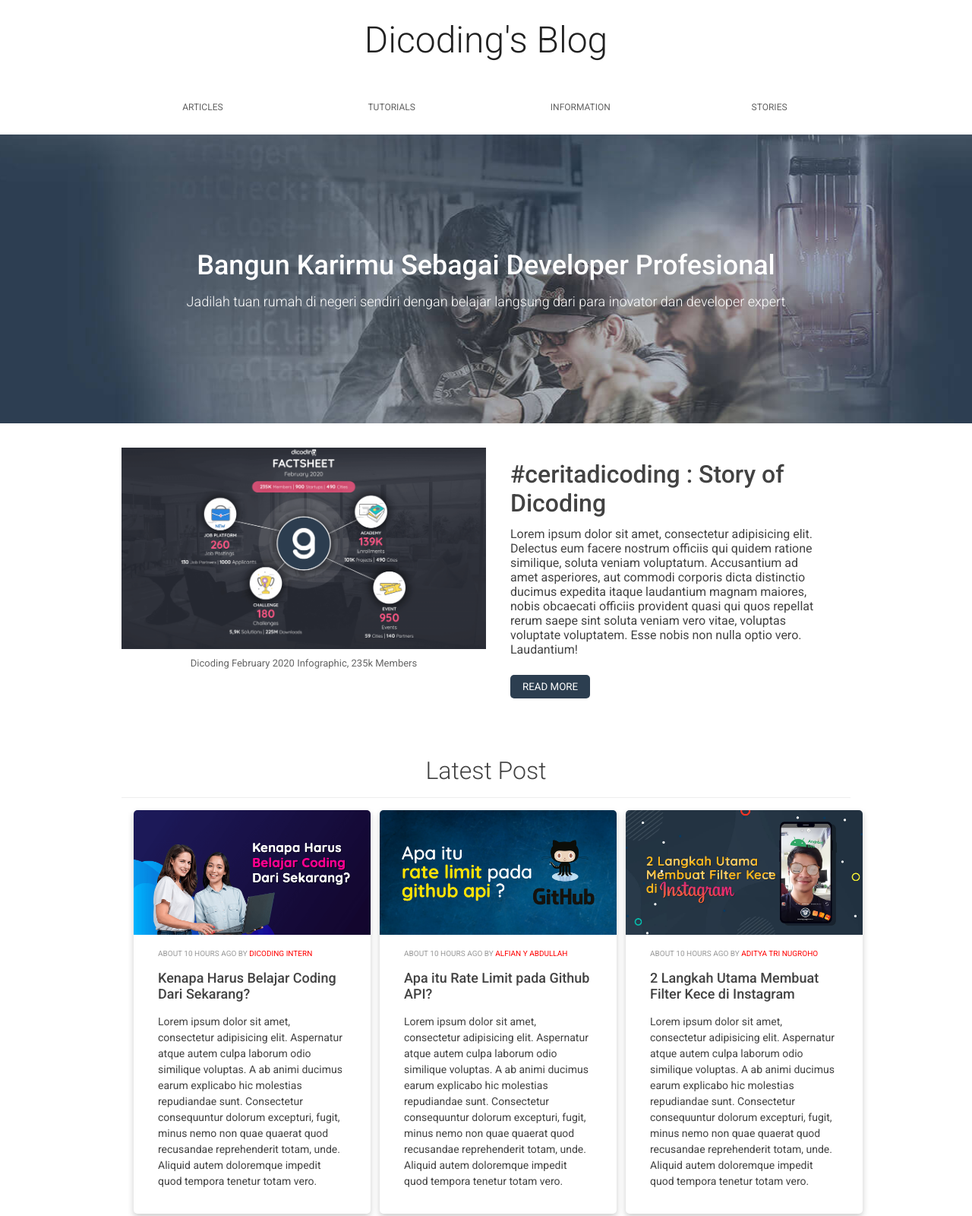
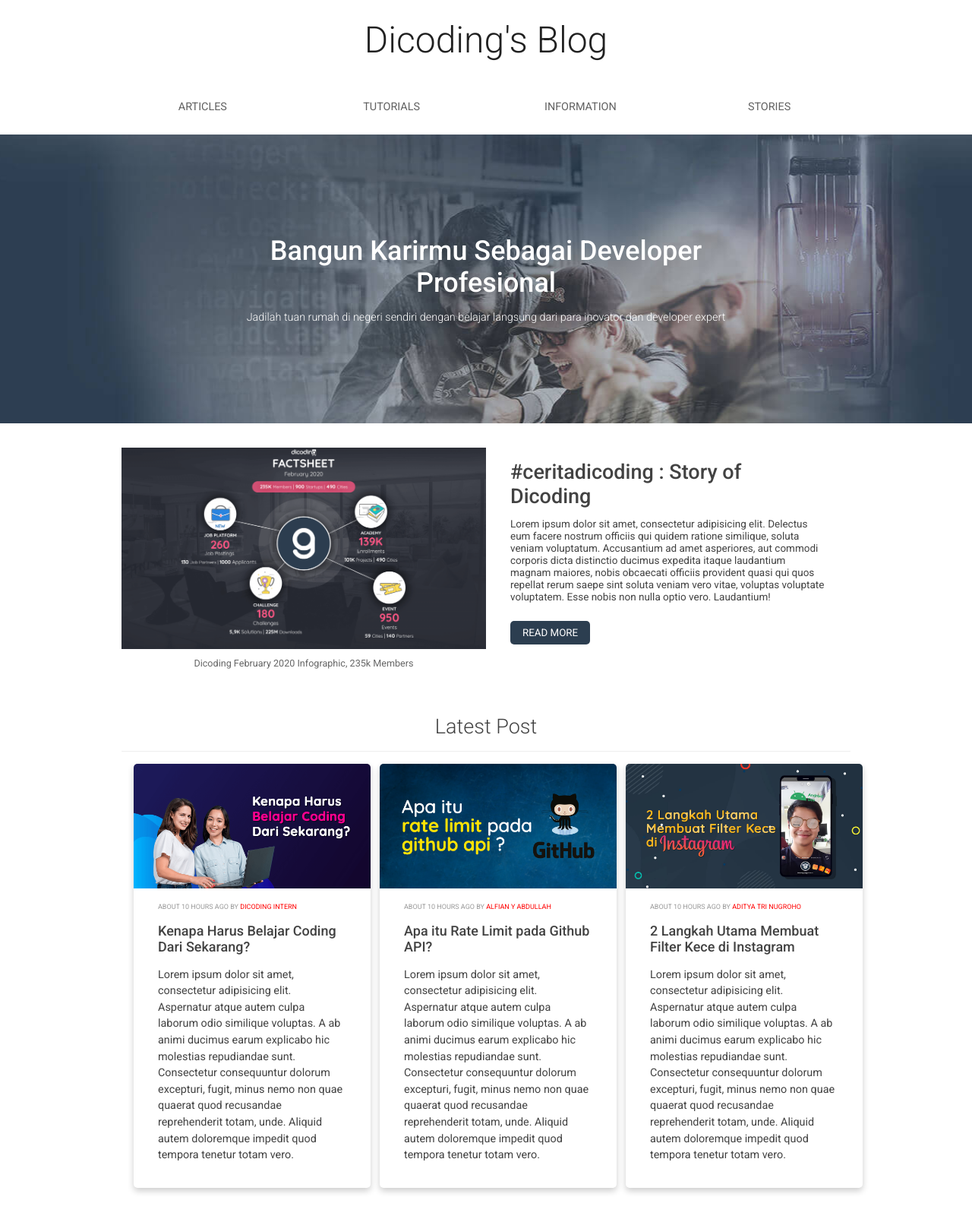
Before and after one commit to nhardiansa/dicoding-blog, a website built with webpack: page src/index.html in a window 1280 px wide. Shown: the top 1600 px of the page at 76% size. Built offline with nearby package versions, Linux system fonts and the light colour scheme.

Commit message:
learn how to use off canvas and text optimize

```diff
--- a/src/index.html
+++ b/src/index.html
@@ -24,6 +24,7 @@
         <li class="nav__item"><a href="#">Information</a></li>
         <li class="nav__item"><a href="#">Stories</a></li>
       </ul>
+      <a id="hamburger" href="#">☰</a>
     </nav>
     <div class="hero">
       <div class="hero__inner">
--- a/src/index.js
+++ b/src/index.js
@@ -1 +1,8 @@
 import './styles/main.css';
+
+const hamburgerIcon = document.querySelector('#hamburger')
+const drawerNavigationList = document.querySelector('.nav__list ')
+
+hamburgerIcon.addEventListener('click', () => {
+  drawerNavigationList.classList.toggle('clicked')
+})
--- a/src/styles/main.css
+++ b/src/styles/main.css
@@ -48,17 +48,20 @@
  */
 
 .nav {
+  display: flex;
+  justify-content: center;
   max-width: 1024px;
   margin-left: auto;
   margin-right: auto;
 }
 
-.nav__list {
+/* .nav__list {
+  display: block;
   width: 100%;
   padding: 0;
   margin: 0;
   text-align: center;
-}
+} */
 
 .nav__item {
   box-sizing: border-box;
@@ -68,6 +71,7 @@
   line-height: 24px;
   padding: 24px;
   text-transform: uppercase;
+  font-size: 0.8rem;
 }
 
 .nav a {
@@ -78,6 +82,28 @@
 .nav a:hover {
   text-decoration: underline;
   color: #000;
+}
+
+#hamburger {
+  font-size: 32px;
+  text-decoration: none;
+  color: black;
+}
+
+.nav__list {
+  display: flex;
+  flex-direction: column;
+  align-items: baseline;
+  position: absolute;
+  background-color: #fff;
+  width: fit-content;
+  left: -135px;
+  transition: left 0.3s ease-in-out;
+}
+
+.nav__list.clicked {
+  left: 0px;
+  transition: left 0.3s ease-in-out;
 }
 
 /*
@@ -98,18 +124,19 @@
 .hero__inner {
   margin: 0 auto;
   max-width: 800px;
+  padding-inline: 3.5em;
 }
 
 .hero__title {
   color: #fff;
   font-weight: 500;
-  font-size: 36px;
+  font-size: 2rem;
 }
 
 .hero__tagline {
   color: #fff;
   margin-top: 16px;
-  font-size: 18px;
+  font-size: 0.8rem;
   font-weight: 300;
 }
 
@@ -150,7 +177,7 @@
 .headline__figure figcaption {
   text-align: center;
   color: #666666;
-  font-size: 13px;
+  font-size: 0.7rem;
   font-weight: 400;
   margin-top: 8px;
 }
@@ -162,12 +189,12 @@
 }
 
 .headline__title {
-  font-size: 32px;
+  font-size: 1.5rem;
   font-weight: 500;
 }
 
 .headline__description {
-  font-size: 16px;
+  font-size: 0.75rem;
   margin-top: 12px;
 }
 
@@ -199,7 +226,7 @@
 }
 
 .latest__label {
-  font-size: 32px;
+  font-size: 1.5rem;
   font-weight: lighter;
 }
 
@@ -242,7 +269,7 @@
 }
 
 .post-item__date {
-  font-size: 10px;
+  font-size: 0.5rem;
   text-transform: uppercase;
   color: #999;
 }
@@ -254,7 +281,7 @@
 
 .post-item__title {
   font-weight: 500;
-  font-size: 18px;
+  font-size: 1rem;
   margin-top: 16px;
   transition: 0.3s opacity;
 }
@@ -270,7 +297,7 @@
 
 .post-item__description {
   margin-top: 16px;
-  font-size: 14px;
+  font-size: 0.8rem;
   line-height: 1.5em;
 }
 
@@ -293,7 +320,7 @@
 footer li {
   display: inline-block;
   margin: 0 1em;
-  font-size: 14px;
+  font-size: 0.8rem;
 }
 
 footer a {
@@ -303,6 +330,19 @@
 }
 
 @media screen and (min-width: 481px) {
+  .nav__list {
+    display: block;
+    position: static;
+    width: 100%;
+    padding: 0;
+    margin: 0;
+    text-align: center;
+  }
+
+  #hamburger {
+    display: none;
+  }
+
   .posts {
     display: grid;
     grid-template-columns: repeat(2, 1fr);
@@ -312,6 +352,10 @@
 }
 
 @media screen and (min-width: 769px) {
+  html {
+    font-size: 18px;
+  }
+
   .posts {
     grid-template-columns: repeat(3, 1fr);
   }
```
